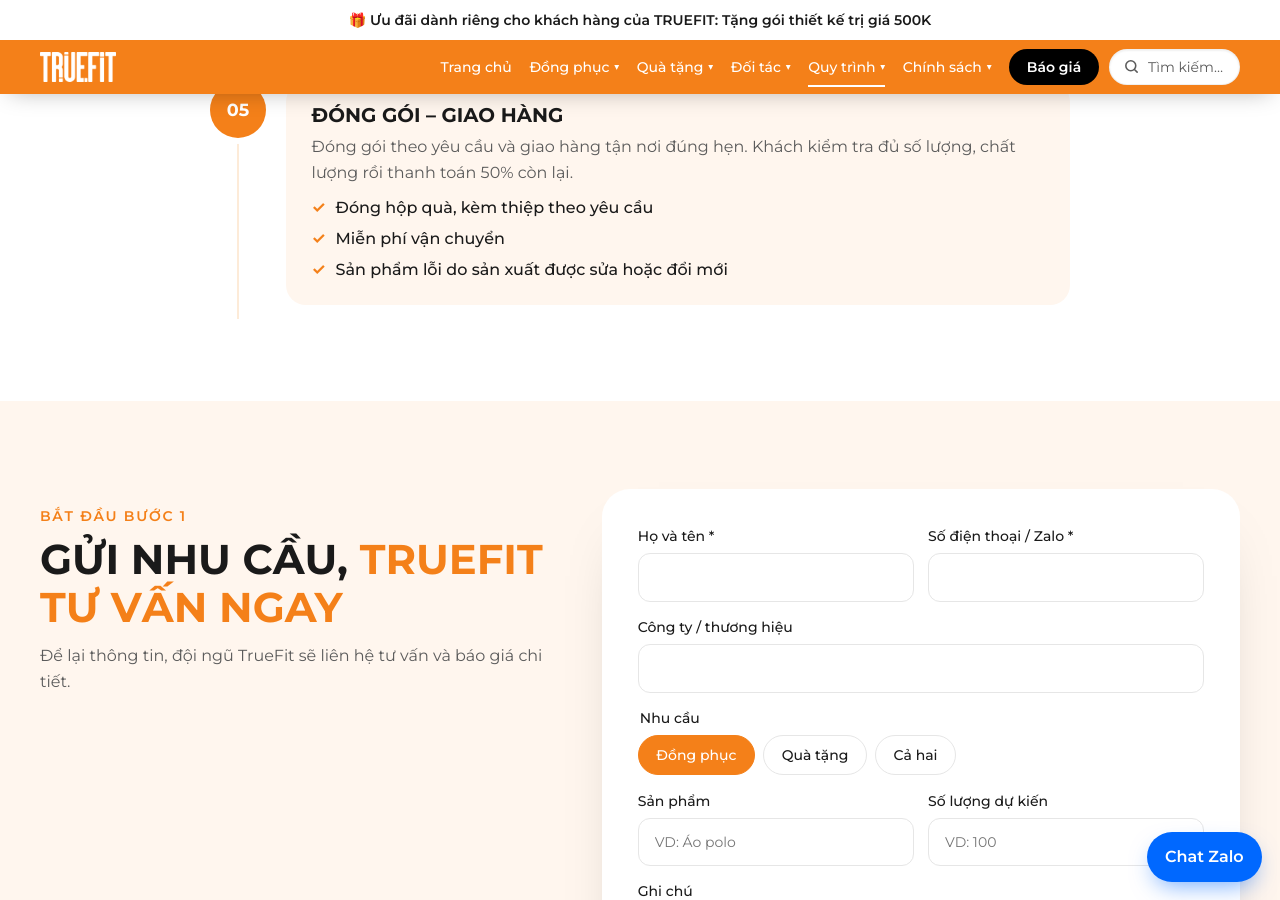
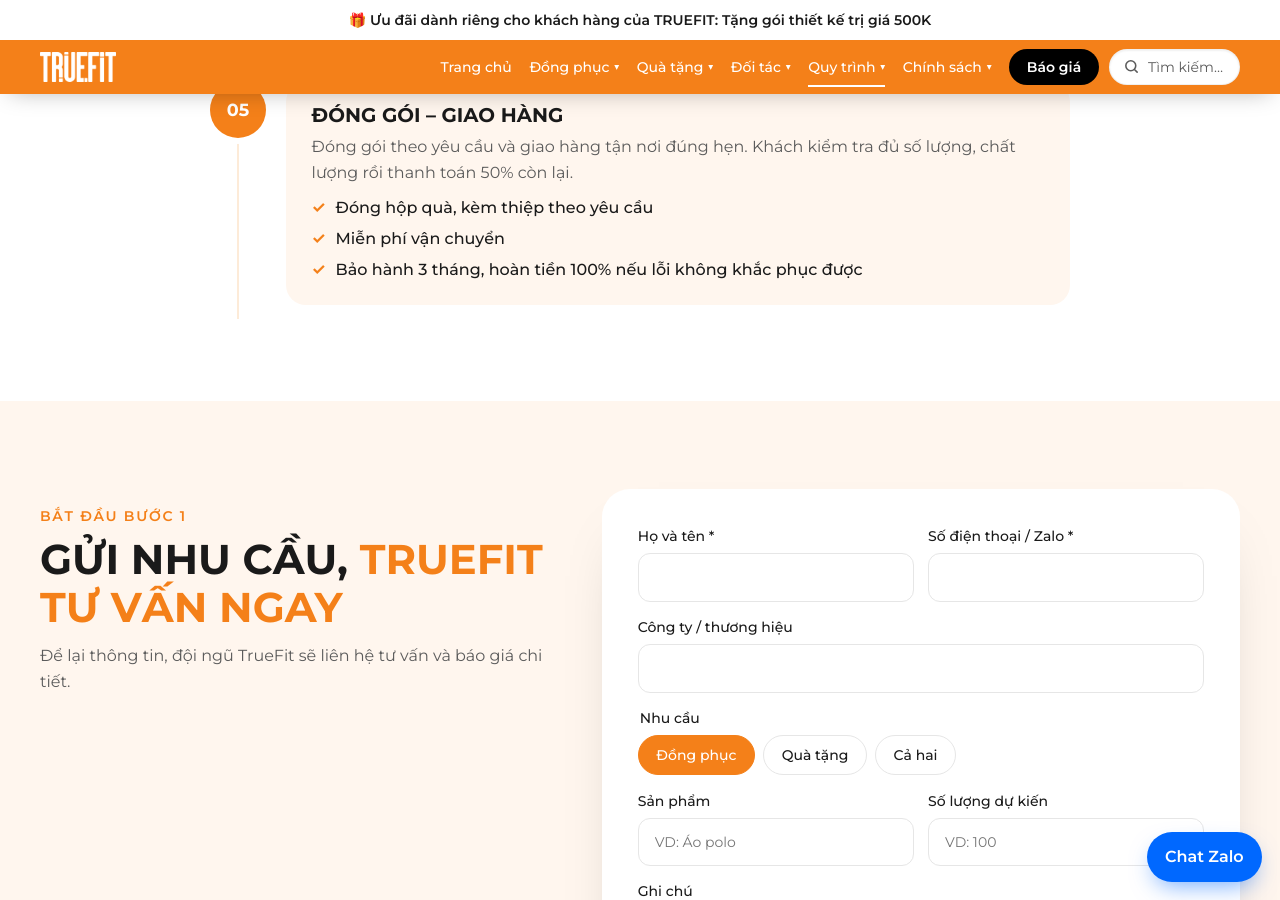
Before and after one commit to bap47/truefit, a Jekyll site: the page built from _quy_trinh/qua-tang.md, in a window 1280 px wide and 900 px high, scrolled down 1260 px. Built offline with Jekyll 4.4.1, drawn with Linux system fonts in a browser that asks for light colours.

Commit message:
Add files via upload

```diff
--- a/_quy_trinh/qua-tang.md
+++ b/_quy_trinh/qua-tang.md
@@ -30,5 +30,5 @@
     chi_tiet:
       - Đóng hộp quà, kèm thiệp theo yêu cầu
       - Miễn phí vận chuyển
-      - Sản phẩm lỗi do sản xuất được sửa hoặc đổi mới
+      - Bảo hành 3 tháng, hoàn tiền 100% nếu lỗi không khắc phục được
 ---
```
